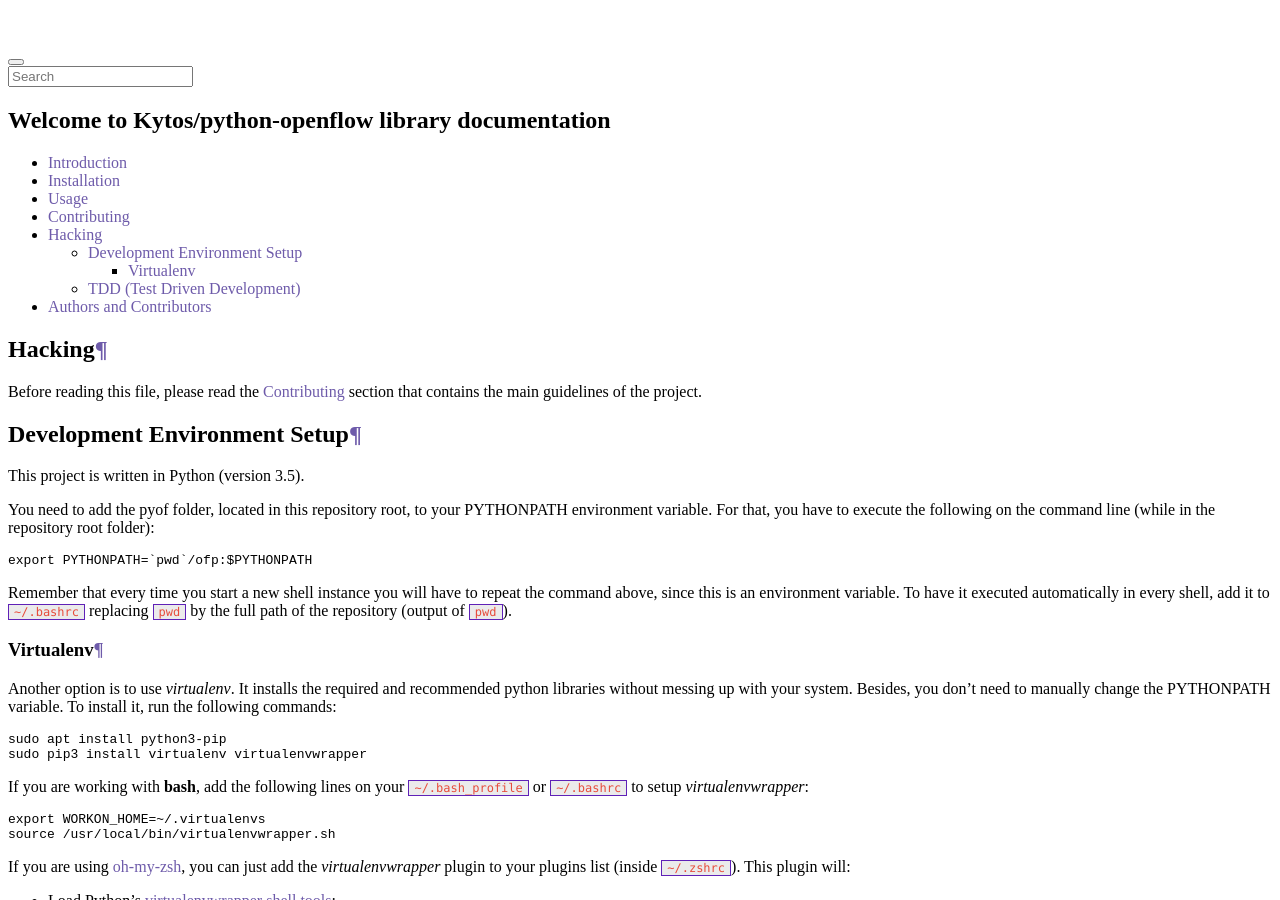
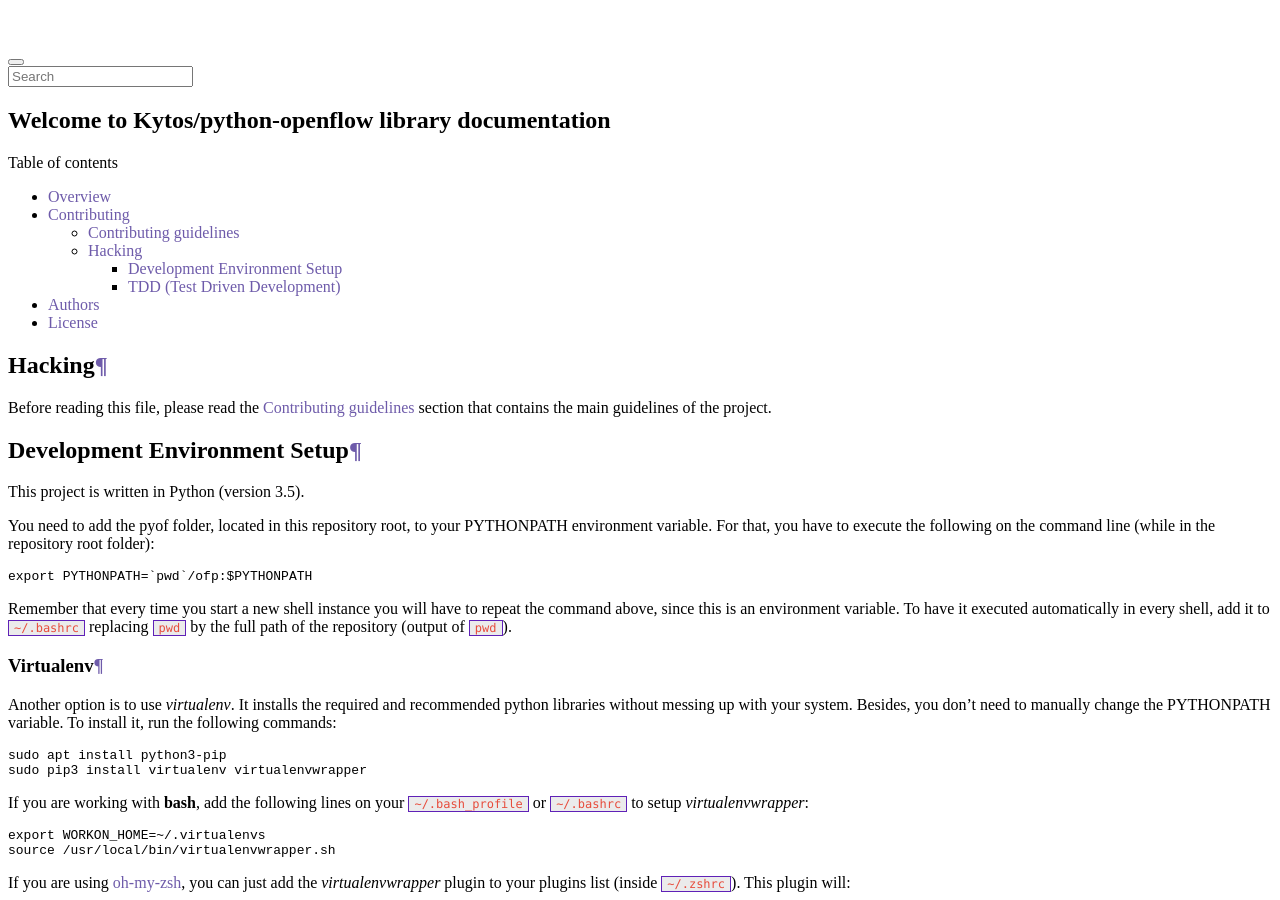
Before and after one commit to kytos/python-openflow, a Sphinx documentation site: the page built from docs/contributing/hacking.rst, in a window 1280 px wide and 900 px high. Built offline with Sphinx 7.4.7, drawn with Linux system fonts in a browser that asks for light colours; pages that are not in the unit, such as notebooks, are missing from menus; some of the changed text lies outside the part shown.

Commit message:
Updating docs structure
FIX #220

```diff
--- a/docs/toc/AUTHORS.rst
+++ b/docs/AUTHORS.rst
@@ -1,5 +1,5 @@
-Authors and Contributors
-========================
+Authors
+=======
 
 - Beraldo Leal <beraldo AT ncc DOT unesp DOT br>
 - Artur Baruchi <abaruchi AT ncc DOT unesp DOT br>
--- /dev/null
+++ b/docs/LICENSE.rst
@@ -0,0 +1,4 @@
+License
+-------
+
+.. include:: ../LICENSE
--- a/docs/conf.py
+++ b/docs/conf.py
@@ -50,7 +50,7 @@
 #source_encoding = 'utf-8-sig'
 
 # The master toctree document.
-master_doc = 'index'
+master_doc = 'references'
 
 # General information about the project.
 project_short_name = u'python-openflow'
--- a/docs/toc/HACKING.rst
+++ b/docs/contributing/hacking.rst
@@ -1,7 +1,7 @@
 Hacking
 =======
 
-Before reading this file, please read the :doc:`CONTRIBUTE` section that
+Before reading this file, please read the :doc:`guidelines` section that
 contains the main guidelines of the project.
 
 Development Environment Setup
--- a/docs/modules.rst
+++ /dev/null
@@ -1,5 +0,0 @@
-.. toctree::
-   :maxdepth: 10
-   :titlesonly:
-
-   pyof
--- /dev/null
+++ b/docs/references.rst
@@ -0,0 +1,12 @@
+.. toctree::
+  :caption: Table of contents
+  :maxdepth: 4
+  :hidden:
+
+  index
+  user/index
+  developer/index
+  contributing/index
+  Package API <pyof>
+  AUTHORS
+  LICENSE
```
Also changed, not shown: README.rst (+7 -8 lines), docs/contributing/guidelines.rst (renamed from docs/toc/CONTRIBUTE.rst, +10 -4 lines), docs/contributing/index.rst (added, +18 -0 lines), docs/index.rst (+1 -46 lines).
